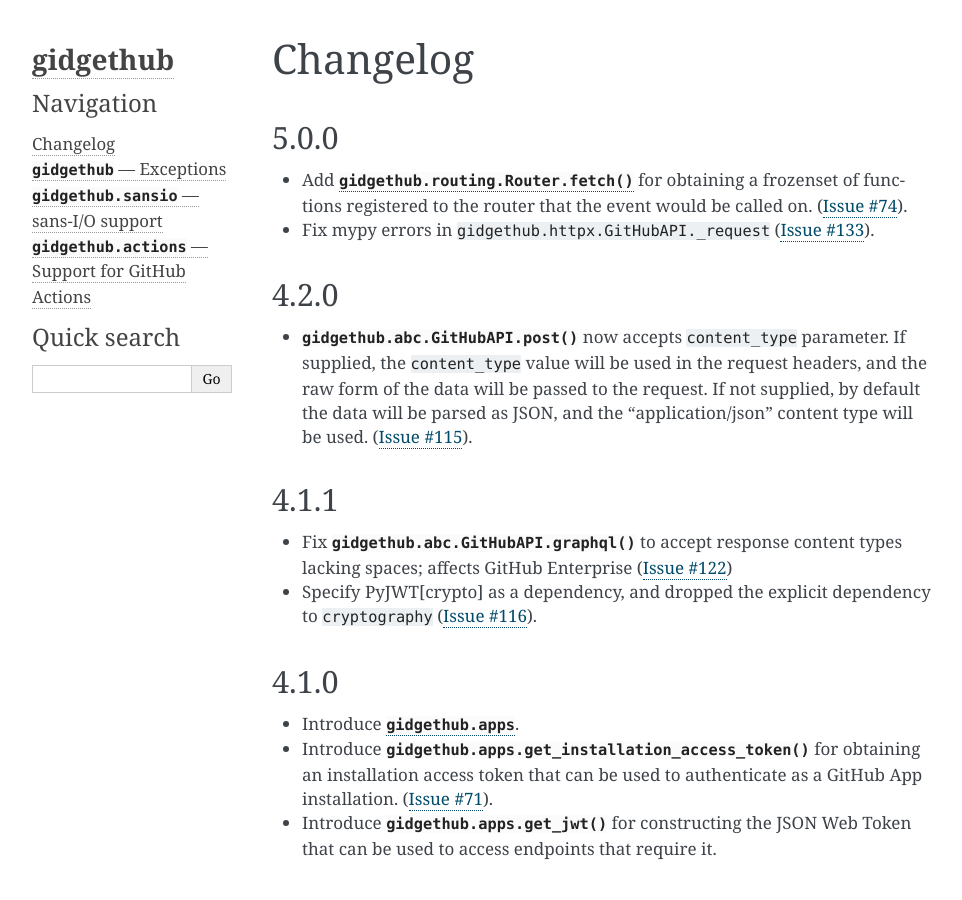
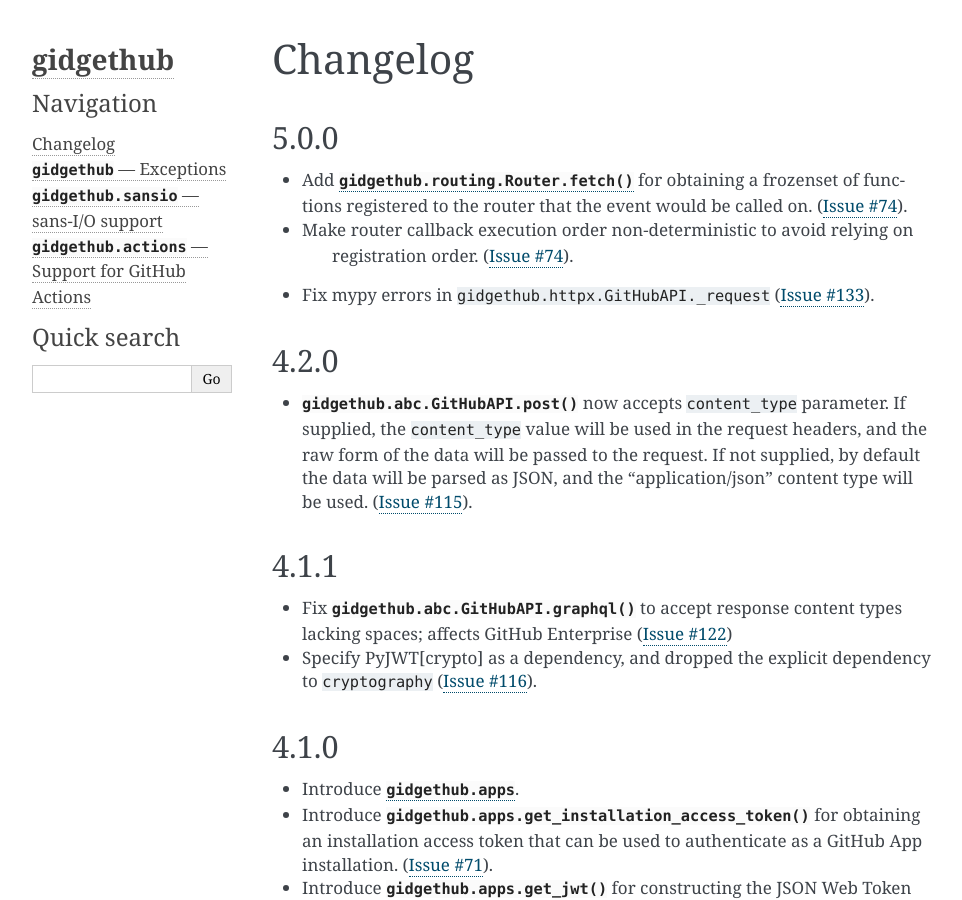
Before and after one commit to gidgethub/gidgethub, a Sphinx documentation site: the page built from docs/changelog.rst, in a window 1280 px wide and 900 px high. Shown: the whole window, without its empty margins (148-1110 px from the left). Built offline with Sphinx 7.4.7, drawn with Linux system fonts in a browser that asks for light colours; pages that are not in the unit, such as notebooks, are missing from menus.

Commit message:
Update docs/changelog.rst

```diff
--- a/docs/changelog.rst
+++ b/docs/changelog.rst
@@ -7,6 +7,9 @@
 - Add :meth:`gidgethub.routing.Router.fetch` for obtaining a frozenset of functions
   registered to the router that the event would be called on.
   (`Issue #74 <https://github.com/brettcannon/gidgethub/issues/74>`_).
+- Make router callback execution order non-deterministic to avoid relying on
+   registration order.
+   (`Issue #74 <https://github.com/brettcannon/gidgethub/issues/74>`_).
 - Fix mypy errors in ``gidgethub.httpx.GitHubAPI._request``
   (`Issue #133 <https://github.com/brettcannon/gidgethub/issues/133>`_).
 
```
